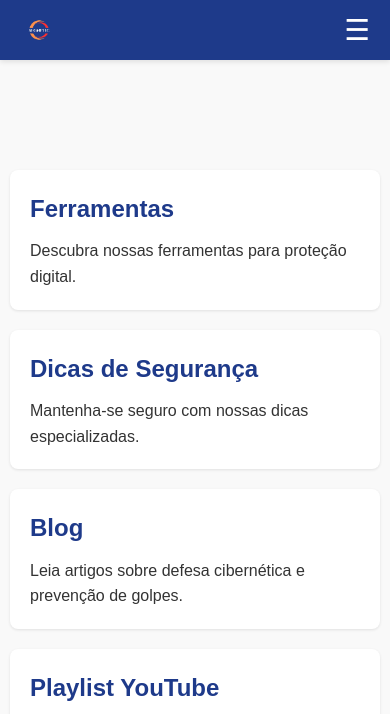
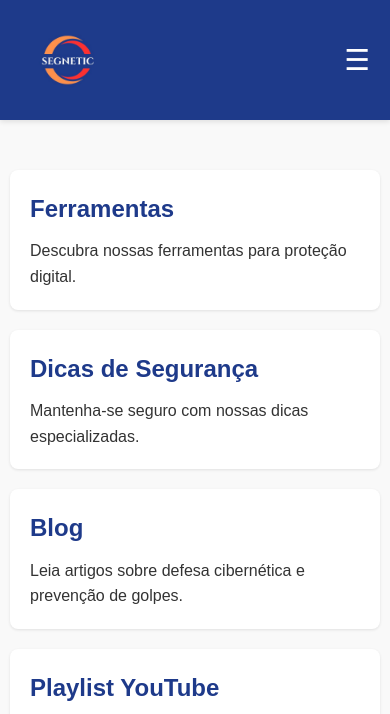
Before and after one commit to DealeGear/segnetic, a plain HTML site: page index.html in a window 390 px wide. Shown: the top 714 px of the page. Drawn offline with Linux system fonts and the light colour scheme.

Commit message:
Update styles.css

```diff
--- a/styles.css
+++ b/styles.css
@@ -170,7 +170,7 @@ footer {
   }
 
   .logo {
-    max-height: 40px;
+    max-height: 100px;
   }
 
   nav ul li {
```
